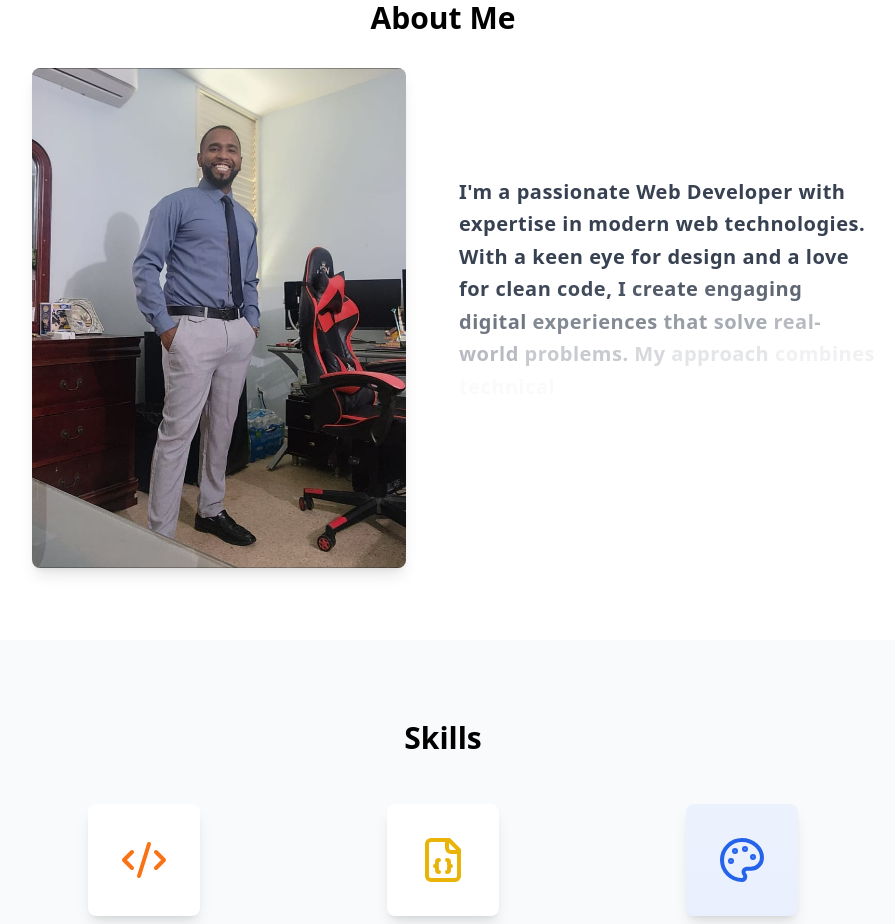
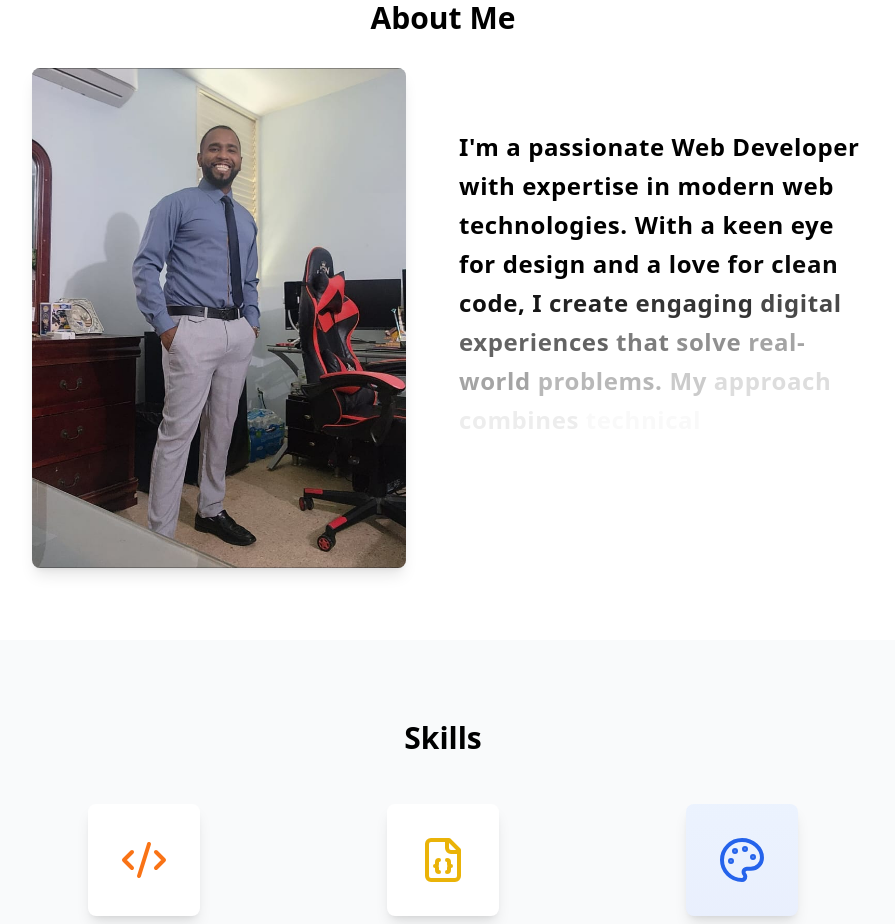
Before and after one commit to Ferny121991/Portafolio, a React (Vite) app: page / in a window 1280 px wide. Shown: the part 880-1804 px from the top of the page, without its empty margins (197-1092 px from the left). Built offline with nearby package versions, Linux system fonts and the light colour scheme.

Commit message:
argleo de text en chrome

```diff
--- a/src/components/text-generate-effect-demo.tsx
+++ b/src/components/text-generate-effect-demo.tsx
@@ -8,7 +8,7 @@ export default function TextGenerateEffectDemo() {
     <div className="px-4 md:px-0">
       <TextGenerateEffect
         words={words}
-        className="font-sans font-bold tracking-wide text-black dark:text-white text-base md:text-lg lg:text-xl"
+        className="font-sans font-bold tracking-wide text-black dark:text-white text-lg md:text-xl lg:text-2xl"
         filter={false}
         duration={1.5}
       />
--- a/src/components/ui/text-generate-effect.tsx
+++ b/src/components/ui/text-generate-effect.tsx
@@ -53,8 +53,9 @@ export const TextGenerateEffect = ({
         {wordsArray.map((word, idx) => (
           <motion.span
             key={`${word}-${idx}`}
-            className="dark:text-gray-300 text-gray-700 opacity-0 inline-block"
+            className="opacity-0 inline-block"
             style={{
+              color: 'inherit', // Heredar el color del padre
               filter: filter ? `blur(${filter ? '8px' : '0px'})` : 'none',
               whiteSpace: 'pre-wrap',
               wordWrap: 'break-word',
@@ -62,7 +63,8 @@ export const TextGenerateEffect = ({
               transition: 'all 0.5s ease-out',
               willChange: 'opacity, filter',
               backfaceVisibility: 'hidden',
-              WebkitFontSmoothing: 'subpixel-antialiased',
+              WebkitFontSmoothing: 'antialiased',
+              WebkitTextFillColor: 'currentColor', // Forzar color en WebKit (Safari/Chrome)
             }}
           >
             {word}{' '}
@@ -73,9 +75,9 @@ export const TextGenerateEffect = ({
   };
 
   return (
-    <div className={cn("w-full max-w-3xl mx-auto", className)}>
+    <div className={cn("w-full max-w-3xl mx-auto text-inherit", className)}>
       <div className="w-full">
-        <div className="leading-relaxed tracking-wide">
+        <div className="leading-relaxed tracking-wide text-current">
           {renderWords()}
         </div>
       </div>
```
